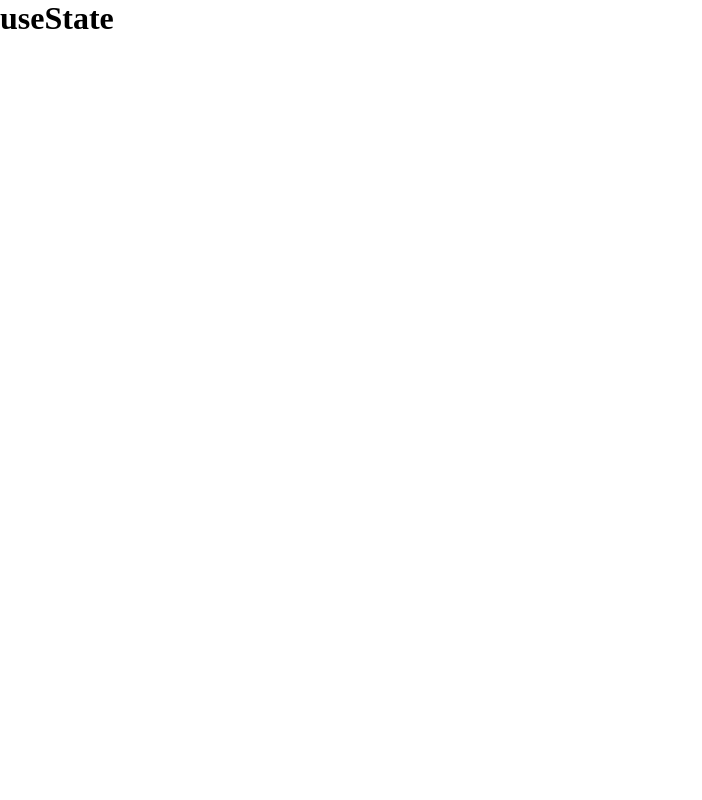
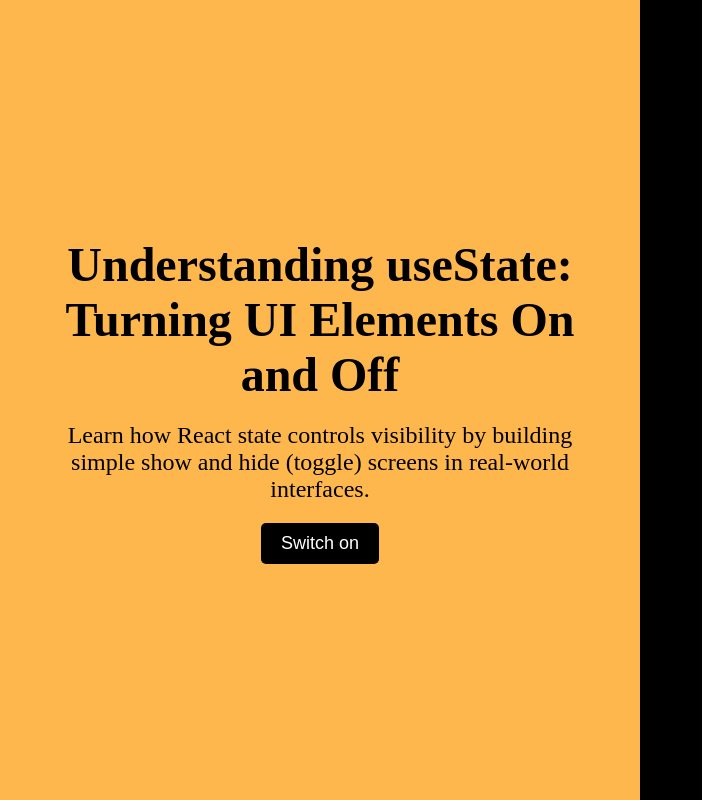
Before and after one commit to BernardSDev/useState, a React (Vite) app: page / in a window 1280 px wide. Shown: the whole page, without its empty margins (0-702 px from the left). Built offline with nearby package versions, Linux system fonts and the light colour scheme.

Commit message:
Set up the application with a control section for UI interaction

```diff
--- a/src/App.jsx
+++ b/src/App.jsx
@@ -1,6 +1,20 @@
 function App() {
     return (
-        <h1>useState</h1>
+        <div className="main-container">
+            <div className="control">
+                <h1 className="control-heading">
+                    Understanding useState: Turning UI Elements On and Off
+                </h1>
+                <p className="control-subheading">
+                    Learn how React state controls visibility by building simple show and hide (toggle) screens in
+                    real-world interfaces.
+                </p>
+                <button className="control-button">
+                    Switch on
+                </button>
+            </div>
+            <div className="screen">Screen</div>
+        </div>
     )
 }
 
--- a/src/index.css
+++ b/src/index.css
@@ -8,3 +8,42 @@
     margin: 0;
     padding: 0;
 }
+
+body, html{
+    font-size: 16px;
+    scroll-behavior: smooth;
+}
+
+.main-container {
+    height: 100vh;
+    font-size: 24px;
+    display: grid;
+    grid-template-columns: 1fr 1fr;
+}
+
+.control {
+    background-color: #FEB74D;
+    padding: 40px;
+
+    display: flex;
+    flex-direction: column;
+    justify-content: center;
+    align-items: center;
+    text-align: center;
+    gap: 20px;
+}
+
+.control-button {
+    background-color: #000000;
+    color: #ffffff;
+    font-size: 18px;
+    padding: 10px 20px;
+    border-radius: 5px;
+    border: none;
+    cursor: pointer;
+}
+
+
+.screen {
+    background-color: #000000;
+}
```
